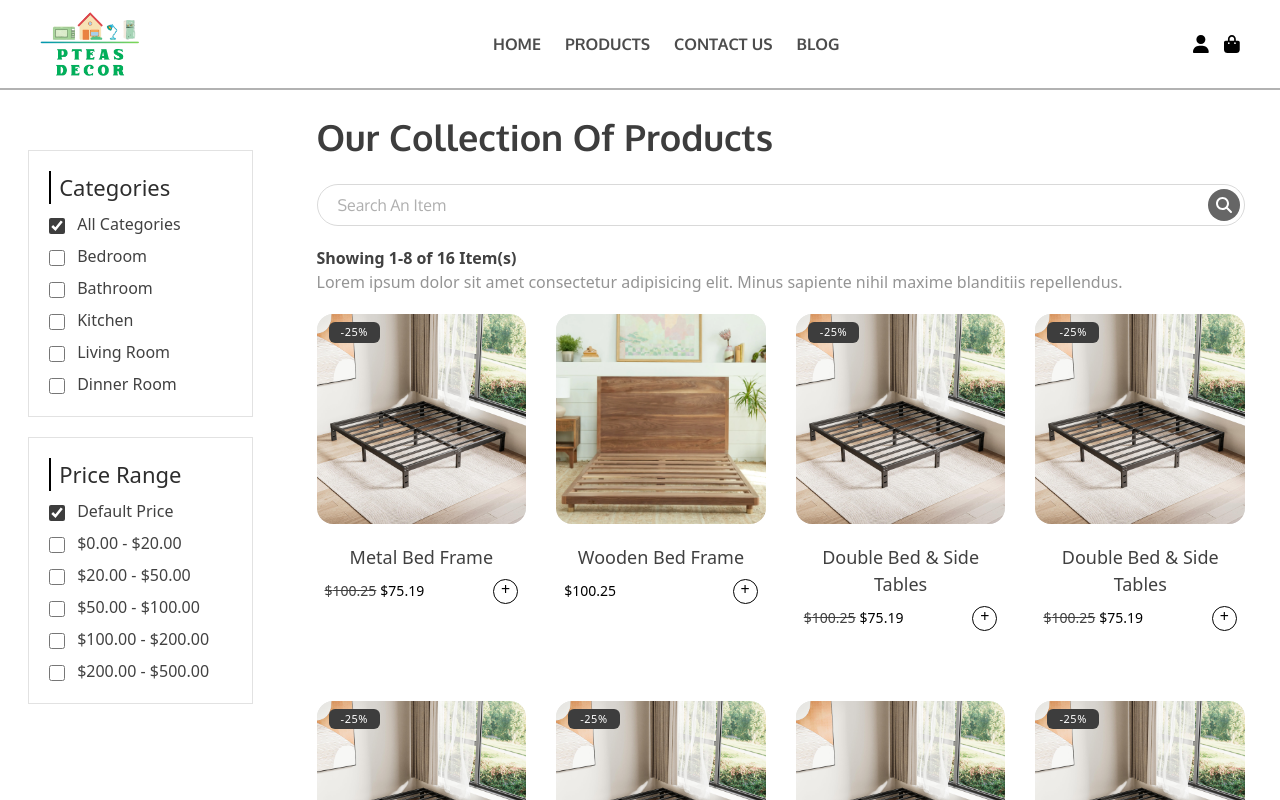
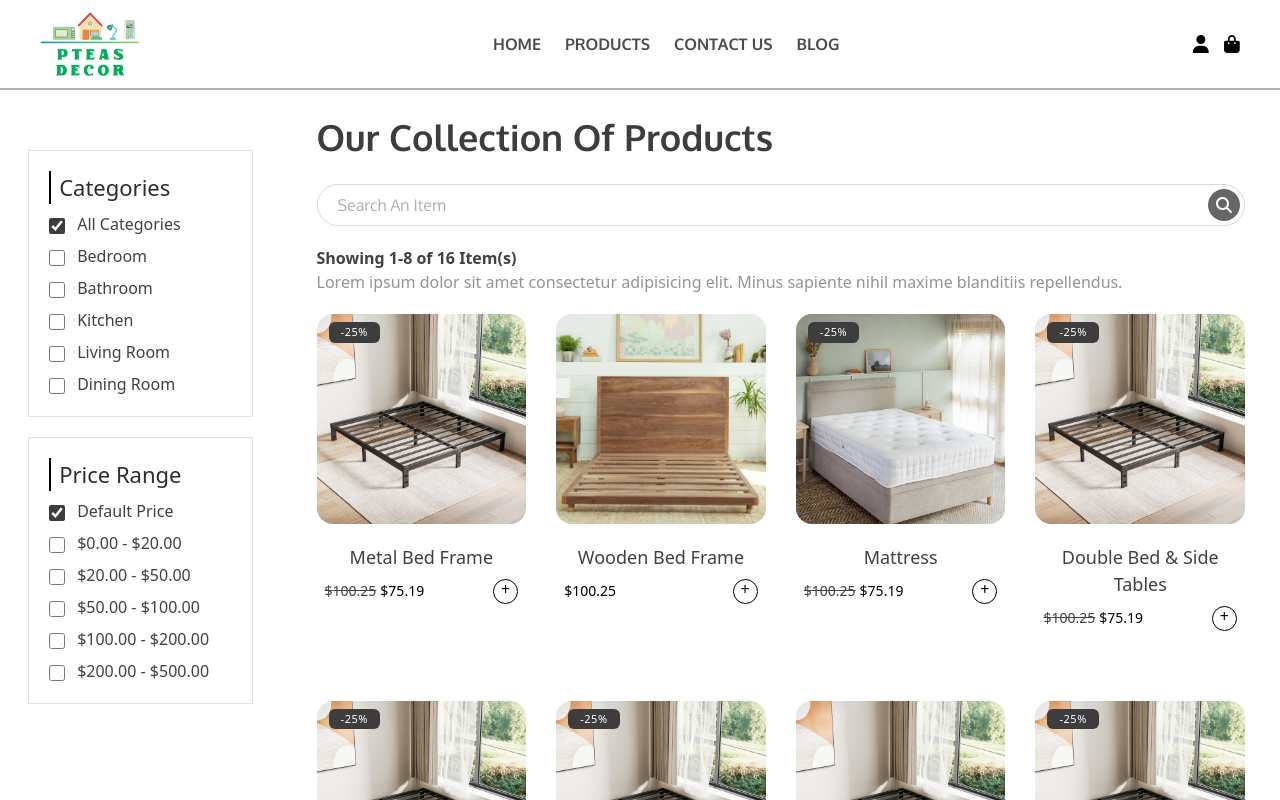
Before and after one commit to Kimsor1111/PteasDecor, a React (Vite) app: page /Products in a window 1280 px wide. Shown: the top 800 px of the page. Built offline with nearby package versions, Linux system fonts and the light colour scheme.

Commit message:
modify product data

```diff
--- a/src/data/Home/index.js
+++ b/src/data/Home/index.js
@@ -38,7 +38,7 @@ export const FeatureProductData = [
     img: F1,
   },
   {
-    id: 2,
+    id: 11,
     name: "Bathroom Carbinet",
     price: 100.25,
     discount: 0,
@@ -48,7 +48,7 @@ export const FeatureProductData = [
     img: F2,
   },
   {
-    id: 3,
+    id: 21,
     name: "Dish Drying Racks",
     price: 100.25,
     discount: 25,
@@ -58,7 +58,7 @@ export const FeatureProductData = [
     img: F3,
   },
   {
-    id: 4,
+    id: 31,
     name: "2 Seater Sofa",
     price: 100.25,
     discount: 25,
@@ -86,7 +86,7 @@ export const CategoryData = [
 
 export const PopularProductData = [
   {
-    id: 1,
+    id: 3,
     name: "Mattress",
     price: 100.25,
     discount: 25,
@@ -96,7 +96,7 @@ export const PopularProductData = [
     img: P1,
   },
   {
-    id: 2,
+    id: 12,
     name: "Heated Towel Racks",
     price: 100.25,
     discount: 0,
@@ -106,7 +106,7 @@ export const PopularProductData = [
     img: P2,
   },
   {
-    id: 3,
+    id: 13,
     name: "Mirrors with LED Lighting",
     price: 100.25,
     discount: 25,
@@ -116,13 +116,13 @@ export const PopularProductData = [
     img: P3,
   },
   {
-    id: 4,
+    id: 41,
     name: "Dinning Tables & Chairs",
     price: 100.25,
     discount: 25,
     stock: 10,
     rate: 4,
-    category: "",
+    category: "Dining Room",
     img: P4,
   },
 ];
--- a/src/data/Product/index.js
+++ b/src/data/Product/index.js
@@ -1,10 +1,27 @@
 import Profile from "./../../assets/Blog/Profile4.jpg";
-import P1_1 from "./../../assets/Product/bedroom/p1.1.jpg";
-import P1_2 from "./../../assets/Product/bedroom/p1.2.jpg";
-import P1_3 from "./../../assets/Product/bedroom/p1.3.jpg";
-import P2_1 from "./../../assets/Product/bedroom/p2.1.jpg";
-import P2_2 from "./../../assets/Product/bedroom/p2.2.jpg";
-import P2_3 from "./../../assets/Product/bedroom/p2.3.jpg";
+import B1_1 from "./../../assets/Product/bedroom/p1.1.jpg";
+import B1_2 from "./../../assets/Product/bedroom/p1.2.jpg";
+import B1_3 from "./../../assets/Product/bedroom/p1.3.jpg";
+import B2_1 from "./../../assets/Product/bedroom/p2.1.jpg";
+import B2_2 from "./../../assets/Product/bedroom/p2.2.jpg";
+import B2_3 from "./../../assets/Product/bedroom/p2.3.jpg";
+import B3_1 from "./../../assets/Product/bedroom/p3.1.jpg";
+import B3_2 from "./../../assets/Product/bedroom/p3.2.jpg";
+import BT1_1 from "./../../assets/Product/bathroom/p1.1.jpg";
+import BT1_2 from "./../../assets/Product/bathroom/p1.2.jpg";
+import BT1_3 from "./../../assets/Product/bathroom/p1.3.jpg";
+import BT2_1 from "./../../assets/Product/bathroom/p2.1.jpg";
+import BT2_2 from "./../../assets/Product/bathroom/p2.2.jpg";
+import BT3_1 from "./../../assets/Product/bathroom/p3.1.jpg";
+import BT3_2 from "./../../assets/Product/bathroom/p3.2.jpg";
+import KT1_1 from "./../../assets/Product/kitchen/p1.1.jpg";
+import KT1_2 from "./../../assets/Product/kitchen/p1.2.jpg";
+import KT1_3 from "./../../assets/Product/kitchen/p1.3.jpg";
+import LV1_1 from "./../../assets/Product/livingroom/p1.1.jpg";
+import LV1_2 from "./../../assets/Product/livingroom/p1.2.jpg";
+import LV1_3 from "./../../assets/Product/livingroom/p1.3.jpg";
+import DN1_1 from "./../../assets/Product/dinner/p1.1.jpg";
+import DN1_2 from "./../../assets/Product/dinner/p1.2.jpg";
 export const ProductItem = [
   {
     id: 1,
@@ -14,7 +31,7 @@ export const ProductItem = [
     rate: 4,
     category: "Bedroom",
     stock: 10,
-    img: [P1_1, P1_2, P1_3],
+    img: [B1_1, B1_2, B1_3],
   },
   {
     id: 2,
@@ -24,17 +41,17 @@ export const ProductItem = [
     rate: 4,
     category: "Bedroom",
     stock: 10,
-    img: [P2_1, P2_2, P2_3],
+    img: [B2_1, B2_2, B2_3],
   },
   {
     id: 3,
-    name: "Double Bed & Side Tables",
+    name: "Mattress",
     price: 100.25,
     discount: 25,
+    stock: 10,
     rate: 4,
-    category: "",
-    stock: 10,
-    img: [P1_1, P1_2],
+    category: "Bedroom",
+    img: [B3_1, B3_2],
   },
   {
     id: 4,
@@ -42,9 +59,9 @@ export const ProductItem = [
     price: 100.25,
     discount: 25,
     rate: 4,
-    category: "",
+    category: "Bedroom",
     stock: 10,
-    img: [P1_1, P1_2],
+    img: [B1_1, B1_2, B1_3],
   },
   {
     id: 5,
@@ -52,9 +69,9 @@ export const ProductItem = [
     price: 100.25,
     discount: 25,
     rate: 4,
-    category: "",
+    category: "Bedroom",
     stock: 10,
-    img: [P1_1, P1_2],
+    img: [B1_1, B1_2, B1_3],
   },
   {
     id: 6,
@@ -62,16 +79,19 @@ export const ProductItem = [
     price: 100.25,
     discount: 25,
     rate: 4,
-    category: "",
+    category: "Bedroom",
     stock: 10,
-    img: [P1_1, P1_2],
+    img: [B1_1, B1_2, B1_3],
   },
   {
     id: 7,
     name: "Double Bed & Side Tables",
     price: 100.25,
     discount: 0,
-    img: [P1_1, P1_2],
+    rate: 4,
+    category: "Bedroom",
+    stock: 10,
+    img: [B1_1, B1_2, B1_3],
   },
   {
     id: 8,
@@ -79,9 +99,9 @@ export const ProductItem = [
     price: 100.25,
     discount: 25,
     rate: 4,
-    category: "",
+    category: "Bedroom",
     stock: 10,
-    img: [P1_1, P1_2],
+    img: [B1_1, B1_2, B1_3],
   },
   {
     id: 9,
@@ -89,9 +109,9 @@ export const ProductItem = [
     price: 100.25,
     discount: 25,
     rate: 4,
-    category: "",
+    category: "Bedroom",
     stock: 10,
-    img: [P1_1, P1_2],
+    img: [B1_1, B1_2, B1_3],
   },
   {
     id: 10,
@@ -99,69 +119,69 @@ export const ProductItem = [
     price: 100.25,
     discount: 25,
     rate: 4,
-    category: "",
+    category: "Bedroom",
     stock: 10,
-    img: [P1_1, P1_2],
+    img: [B1_1, B1_2, B1_3],
   },
   {
     id: 11,
-    name: "Double Bed & Side Tables",
+    name: "Bathroom Carbinet",
     price: 100.25,
-    discount: 25,
+    discount: 0,
+    stock: 10,
     rate: 4,
-    category: "",
-    stock: 10,
-    img: [P1_1, P1_2],
+    category: "Bathroom",
+    img: [BT1_1, BT1_2, BT1_3],
   },
   {
     id: 12,
-    name: "Double Bed & Side Tables",
+    name: "Heated Towel Racks",
     price: 100.25,
-    discount: 25,
+    discount: 0,
+    stock: 10,
     rate: 4,
-    category: "",
-    stock: 10,
-    img: [P1_1, P1_2],
+    category: "Bathroom",
+    img: [BT2_2, BT2_1],
   },
   {
     id: 13,
-    name: "Double Bed & Side Tables",
+    name: "Mirrors with LED Lighting",
     price: 100.25,
     discount: 25,
+    stock: 10,
     rate: 4,
-    category: "",
-    stock: 10,
-    img: [P1_1, P1_2],
+    category: "Bathroom",
+    img: [BT3_1, BT3_2],
   },
   {
-    id: 14,
-    name: "Double Bed & Side Tables",
+    id: 21,
+    name: "Dish Drying Racks",
     price: 100.25,
     discount: 25,
+    stock: 10,
     rate: 4,
-    category: "",
-    stock: 10,
-    img: [P1_1, P1_2],
+    category: "Kitchen",
+    img: [KT1_1, KT1_2, KT1_3],
   },
   {
-    id: 15,
-    name: "Double Bed & Side Tables",
+    id: 31,
+    name: "2 Seater Sofa",
     price: 100.25,
     discount: 25,
+    stock: 10,
     rate: 4,
-    category: "",
-    stock: 10,
-    img: [P1_1, P1_2],
+    category: "Living Room",
+    img: [LV1_1, LV1_2, LV1_3],
   },
   {
-    id: 16,
-    name: "Double Bed & Side Tables",
+    id: 41,
+    name: "Dinning Tables & Chairs",
     price: 100.25,
     discount: 25,
+    stock: 10,
     rate: 4,
-    category: "",
-    stock: 10,
-    img: [P1_1, P1_2],
+    category: "Dinner Room",
+    img: [DN1_1, DN1_2],
   },
 ];
 export const reviewUser = [
--- a/src/page/Main/Home.jsx
+++ b/src/page/Main/Home.jsx
@@ -41,13 +41,19 @@ const Home = () => {
           </div>
           <div className="grid grid-cols-2 gap-4 mt-10 lg:grid-cols-4">
             {FeatureProductData.map(
-              ({ id, name, price, discount, img }, index) => (
+              (
+                { id, name, price, discount, stock, rate, category, img },
+                index
+              ) => (
                 <ProductCard
                   key={index}
                   id={id}
                   name={name}
                   price={price}
                   discount={discount}
+                  stock={stock}
+                  rate={rate}
+                  category={category}
                   img={img}
                 />
               )
@@ -96,13 +102,19 @@ const Home = () => {
           </div>
           <div className="grid grid-cols-2 gap-4 mt-10 lg:grid-cols-4">
             {PopularProductData.map(
-              ({ id, name, price, discount, img }, index) => (
+              (
+                { id, name, price, discount, stock, rate, category, img },
+                index
+              ) => (
                 <ProductCard
                   key={index}
                   id={id}
                   name={name}
                   price={price}
                   discount={discount}
+                  stock={stock}
+                  rate={rate}
+                  category={category}
                   img={img}
                 />
               )
--- a/src/page/Main/ProductDetail.jsx
+++ b/src/page/Main/ProductDetail.jsx
@@ -80,12 +80,19 @@ const ProductDetail = () => {
             <Link to={"/Products"} className="text-[#7B7B7B]">
               Product Listing
             </Link>
+
+            <p className="font-poppins text-[#7B7B7B] text-lg">&gt;</p>
+            {category}
             <p className="font-poppins text-[#7B7B7B] text-lg">&gt;</p>
             {name}
           </h1>
           <article className="w-full mt-5 grid lg:grid-cols-2 lg:gap-6 gap-5">
             <div className="flex lg:flex-row flex-col-reverse gap-5">
-              <div className="lg:w-[120px] 2xl:w-[200px] w-full h-fit lg:h-[600px] flex lg:flex-col flex-row justify-between lg:justify-baseline lg:gap-5">
+              <div
+                className={`${
+                  image.length < 3 ? "justify-start gap-5" : "justify-between"
+                } lg:w-[120px] 2xl:w-[200px] w-full h-fit lg:h-[600px] flex lg:flex-col flex-row lg:gap-5 lg:justify-start `}
+              >
                 {image.map((item, index) => (
                   <img
                     key={index}
@@ -376,14 +383,20 @@ const ProductDetail = () => {
           </h1>
           <div className="grid grid-cols-2 gap-4 mt-10 lg:grid-cols-4">
             {FeatureProductData.map(
-              ({ id, name, price, discount, img }, index) => (
+              (
+                { id, name, price, discount, stock, rate, category, img },
+                index
+              ) => (
                 <ProductCard
                   key={index}
                   id={id}
                   name={name}
                   price={price}
                   discount={discount}
-                  img={img[0]}
+                  stock={stock}
+                  rate={rate}
+                  category={category}
+                  img={img}
                 />
               )
             )}
--- a/src/page/Main/ProductPage.jsx
+++ b/src/page/Main/ProductPage.jsx
@@ -17,7 +17,7 @@ const ProductPage = () => {
     { label: "Bathroom", value: "Bathroom" },
     { label: "Kitchen", value: "Kitchen" },
     { label: "Living Room", value: "Living Room" },
-    { label: "Dinner Room", value: "Dinner Room" },
+    { label: "Dining Room", value: "Dining Room" },
   ];
   const priceRange = [
     { label: "Default Price", value: "Default Price" },
@@ -134,16 +134,24 @@ const ProductPage = () => {
             </span>
           </div>
           <div className="grid grid-cols-2 justify-center md:grid-cols-3 xl:grid-cols-4 gap-4 md:gap-[30px] space-y-5 mx-10 lg:mx-0">
-            {product.map(({ id, name, price, discount, img }, index) => (
+            {product.map(
+              (
+                { id, name, price, discount, stock, rate, category, img },
+                index
+              ) => (
                 <ProductCard
                   key={index}
                   id={id}
                   name={name}
                   price={price}
                   discount={discount}
+                  stock={stock}
+                  rate={rate}
+                  category={category}
                   img={img[0]}
                 />
-            ))}
+              )
+            )}
           </div>
           <div className="flex flex-col items-center w-full gap-4">
             <span className="text-[#414141] text-[16px]">
```
Lines whose indentation alone changed are shown as unchanged.
